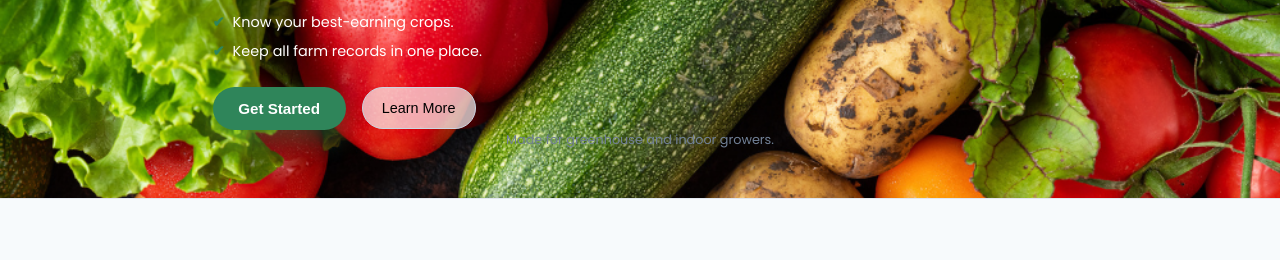
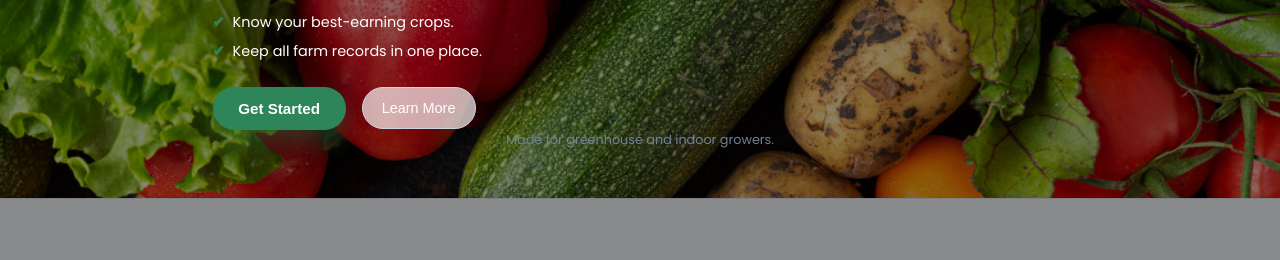
Before and after one commit to tomatolollipop/Landing-Page, a plain HTML site: page index.html in a window 1280 px wide. Shown: the part 289-549 px from the top of the page. Drawn offline with Linux system fonts and the light colour scheme.

Commit message:
Clean up hero section styles in landing_pageClean.css
Removed commented-out styles for the hero logo and adjusted the hero section styles for better readability.

```diff
--- a/landing_pageClean.css
+++ b/landing_pageClean.css
@@ -167,31 +167,6 @@ header {
 
 /* Hero */
 
-/* hero logo */
-/* .hero-illustration {
-    width: 160px;
-    height: 160px;
-    margin: 0 auto 1rem;
-    border-radius: 50%;
-    background: radial-gradient(circle at 30% 20%, #f0fff4 0%, #9ae6b4 40%, #38b2ac 90%);
-    box-shadow: 0 18px 40px rgba(56, 161, 105, 0.35);
-    position: relative;
-    display: flex;
-    align-items: center;
-    justify-content: center;
-}
-
-.hero-illustration::before {
-    content: "🏡";
-    font-size: 3rem;
-    filter: drop-shadow(0 2px 4px rgba(0,0,0,0.25));
-} */
-/* end of hero logo */
-
-/* .hero {
-    padding: 2.5rem 0 3rem;
-    background: radial-gradient(circle at top, #f0fff4 0%, #c6f6d5 40%, #f7fafc 100%);
-} */
 
 .hero {
     padding: 2.5rem 0 3rem;
@@ -199,8 +174,25 @@ header {
     background-size: cover;
     background-position: center;
     background-repeat: no-repeat;
-    background-attachment: fixed; /* optional parallax effect */
-    color: #fff; /* ensures text is readable */
+    background-attachment: fixed;
+    /* color: #fff;  */
+}
+
+.hero::before {
+    content: "";
+    position: absolute;
+    top: 0;
+    left: 0;
+    width: 100%;
+    height: 100%;
+    background: rgba(0, 0, 0, 0.45);
+    z-index: 1;
+}
+
+.hero * {
+    position: relative;
+    z-index: 2;
+    color: white;
 }
 
 .hero-grid {
@@ -211,7 +203,6 @@ header {
     justify-items: center;
     text-align: center;
 }
-
 
 .hero-badge {
     display: inline-flex;
```
